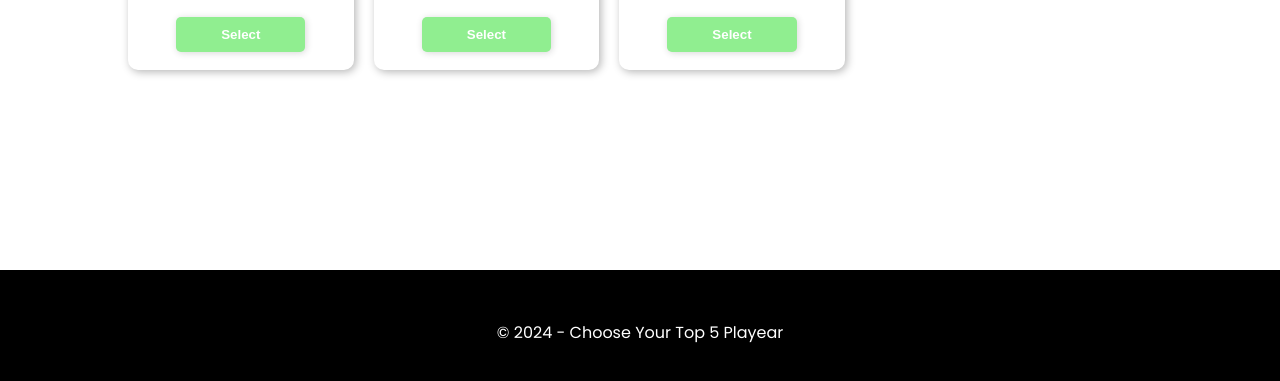
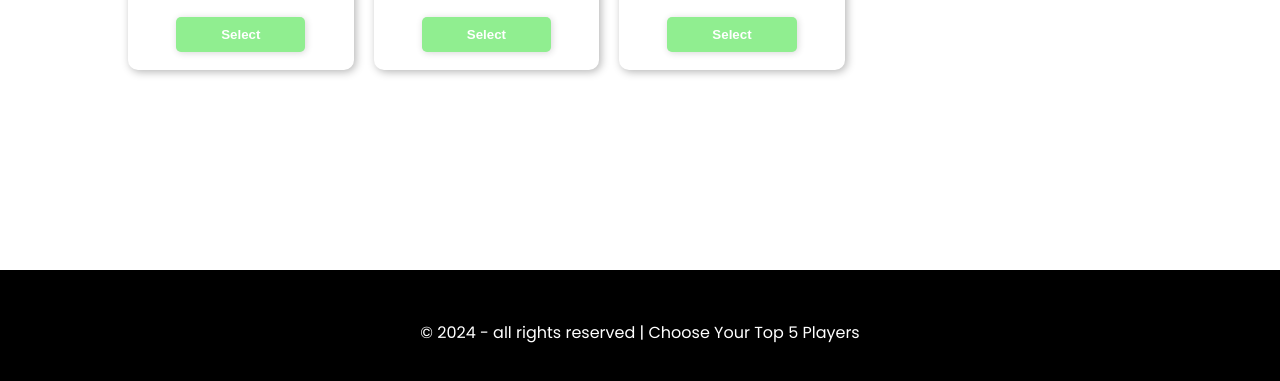
Before and after one commit to Arghya20/ph-assignment-5, a plain HTML site: page index.html in a window 1280 px wide. Shown: the part 1223-1604 px from the top of the page. Drawn offline with Linux system fonts and the light colour scheme.

Commit message:
footer section updated

```diff
--- a/index.html
+++ b/index.html
@@ -179,10 +179,11 @@
     </section>
   </main>
 
-
+<!-- Footer Section Start  -->
   <footer>
-    <p>&copy; 2024 - Choose Your Top 5 Playear</p>
+    <p>&copy; 2024 - all rights reserved | Choose Your Top 5 Players</p>
   </footer>
+<!-- Footer Section End  -->
 
   <script src="script.js"></script>
 </body>
```
